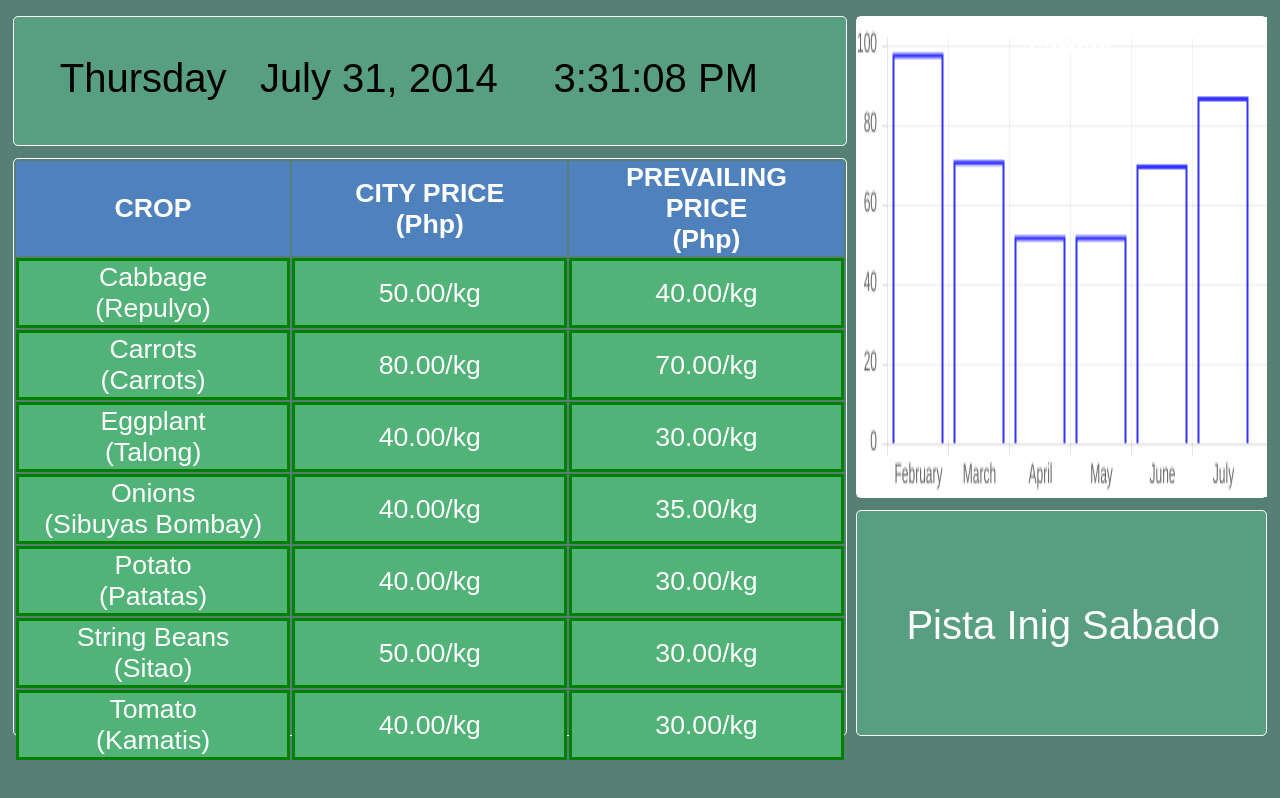
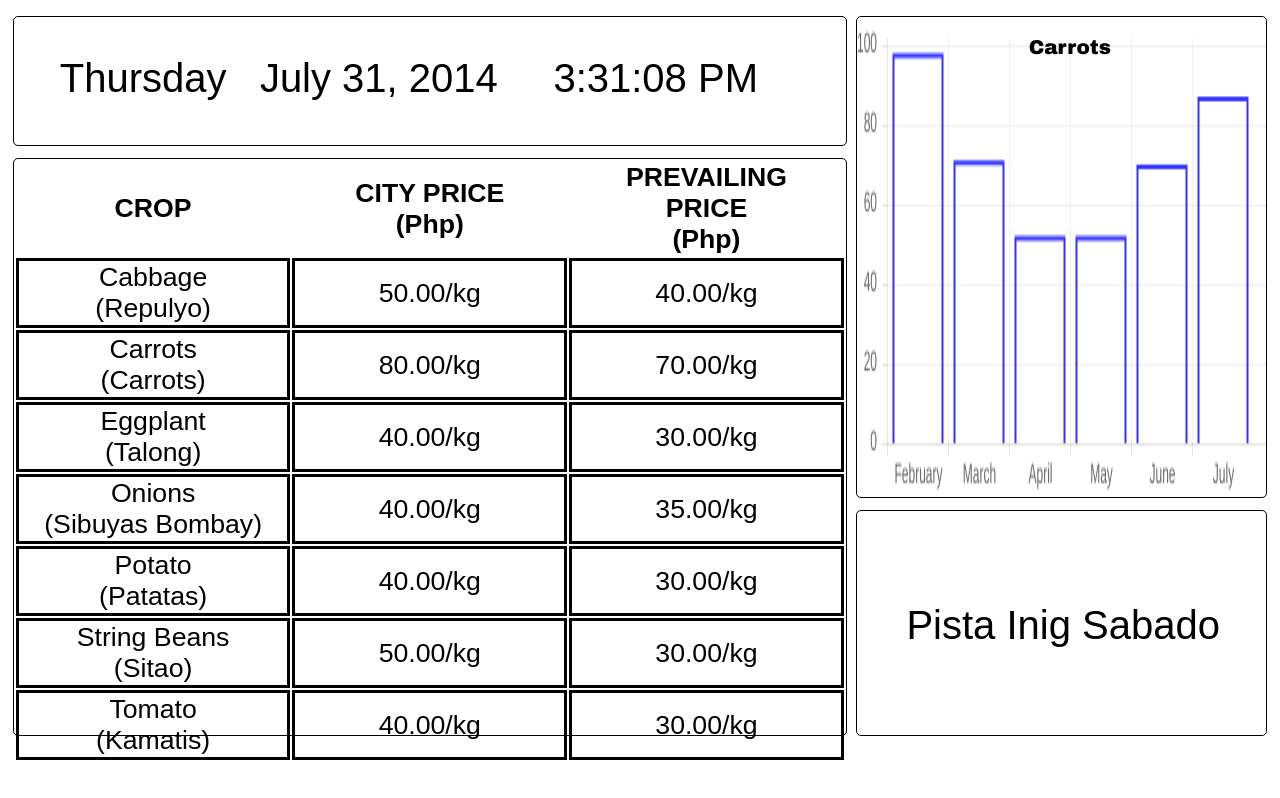
Before and after one commit to not-jay/productinfoexchange, a plain HTML site: page board.html in a window 1280 px wide. Drawn offline with Linux system fonts and the light colour scheme.

Commit message:
Modified some css: remove background colors

```diff
--- a/media/css/admin_profile.css
+++ b/media/css/admin_profile.css
@@ -3,7 +3,7 @@
 #content
 {
 	z-index: -1;
-	background-color: #B7AEAE;
+	/*background-color: #B7AEAE;*/
 	position: absolute;
 	width: 90%;
 	height: 100%;
--- a/media/css/admin_settings.css
+++ b/media/css/admin_settings.css
@@ -2,10 +2,10 @@
 {
 	position: absolute;
 	top: 20%;
-	background-color: #6A7B75;
+	/*background-color: #6A7B75;*/
 	width: 90%;
 	font: 20pt Arial;
-	color: white;
+	/*color: white;*/
 	margin: 0;
 }
 
--- a/media/css/admin_view.css
+++ b/media/css/admin_view.css
@@ -1,8 +1,8 @@
 #content
 {
 	position: absolute;
-	background-color: #568073;
-	color: white;
+	/*background-color: #568073;*/
+	/*color: white;*/
 	width: 90%;
 	height: 100%;
 }
@@ -11,7 +11,7 @@
 #time
 {
 	position: absolute;
-	background-color: #589f82;
+	/*background-color: #589f82;*/
 	top: 2%;
 	left: 1%;
 	width: 65%;
@@ -49,13 +49,13 @@
 
 #myTable th
 {
-	background-color: #4f81bd;
+	/*background-color: #4f81bd;*/
 	text-align: center;
 }
 
 #myTable td
 {
-	background-color: #52b379;
+	/*background-color: #52b379;*/
 	width: 25%;
 	border-color: green;
 	border-style: solid;
@@ -75,7 +75,7 @@
 #graph
 {
 	position: absolute;
-	background-color: #54776d;
+	/*background-color: #54776d;*/
 	top: 2%;
 	right: 1%;
 	width: 32%;
@@ -85,14 +85,14 @@
 #canvas
 {
 	position: absolute;
-	background-color: white;
+	/*background-color: white;*/
 }
 
 /* Announcements Division */
 #announcements
 {
 	position: absolute;
-	background-color: #589f82;
+	/*background-color: #589f82;*/
 	right: 1%;
 	bottom: 8%;
 	width: 32%;
--- a/media/css/board.css
+++ b/media/css/board.css
@@ -1,15 +1,15 @@
 
 body
 {
-	background-color: #568073;
-	color: white;
+	/*background-color: #568073;*/
+	/*color: white;*/
 }
 
 /* Time Division */
 #time
 {
 	position: absolute;
-	background-color: #589f82;
+	/*background-color: #589f82;*/
 	top: 2%;
 	left: 1%;
 	width: 65%;
@@ -53,14 +53,14 @@ body
 
 #myTable th
 {
-	background-color: #4f81bd;
+	/*background-color: #4f81bd;*/
 }
 
 #myTable td
 {
-	background-color: #52b379;
+	/*background-color: #52b379;*/
 	width: 25%;
-	border-color: green;
+	border-color: black;
 	border-style: solid;
 	border-width: 3px;
 }
@@ -78,7 +78,7 @@ body
 #graph
 {
 	position: absolute;
-	background-color: #54776d;
+	/*background-color: #54776d;*/
 	top: 2%;
 	right: 1%;
 	width: 32%;
@@ -92,14 +92,14 @@ body
 {
 	position: absolute;
 	bottom: 0%;
-	background-color: white;
+	/*background-color: white;*/
 }
 
 /* Announcements Division */
 #announcements
 {
 	position: absolute;
-	background-color: #589f82;
+	/*background-color: #589f82;*/
 	right: 1%;
 	bottom: 8%;
 	width: 32%;
```
Also changed, not shown: index.html (+1 -1 lines).
